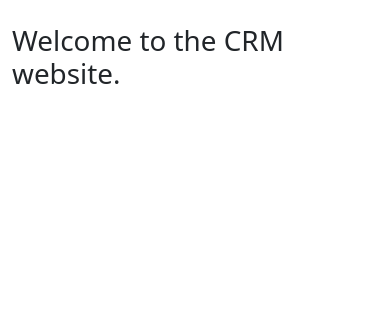
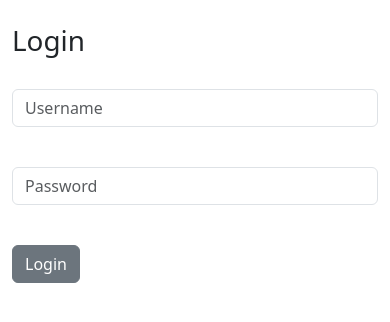
Before and after one commit to AflaxCade/Django-CRM, a Django app: page / in a window 390 px wide. Shown: the part 56-378 px from the top of the page. Run offline with Django 5.2, Linux system fonts and the light colour scheme.

Commit message:
added login functionality

```diff
--- a/website/templates/base.html
+++ b/website/templates/base.html
@@ -10,6 +10,14 @@
     {% include 'navbar.html' %}
     <div class="container">
         <br>
+        {% if messages %}
+            {% for message in messages %}
+            <div class="alert alert-warning alert-dismissible fade show" role="alert">
+              {{ message }}
+              <button type="button" class="btn-close" data-bs-dismiss="alert" aria-label="Close"></button>
+            </div>
+            {% endfor %}
+        {% endif %}
         {% block content %}
         {% endblock %}
     </div>
--- a/website/templates/home.html
+++ b/website/templates/home.html
@@ -1,5 +1,27 @@
 {% extends 'base.html' %}
 
 {% block content %}
-    <h1>Welcome to the CRM website.</h1>
+    <div class="col-md-6 offset-md-3">
+        {% if user.is_authenticated %}
+            <h1>Welcome User</h1>
+        {% else %}
+        <h1>Login</h1>
+        <br>
+        <form method="POST" action=" {% url 'home' %}">
+            {% csrf_token %}
+
+            <form>
+                <div class="mb-3">
+                  <input type="text" class="form-control" name="username" placeholder="Username" required>
+                </div>
+                <br>
+                <div class="mb-3">
+                  <input type="password" class="form-control" name="password" placeholder="Password" required>
+                </div>
+                <br>
+                <button type="submit" class="btn btn-secondary">Login</button>
+              </form>
+        </form>
+        {% endif %}
+    </div>
 {% endblock %}
--- a/website/urls.py
+++ b/website/urls.py
@@ -3,5 +3,7 @@ from django.urls import path
 from . import views
 
 urlpatterns = [
-    path('', views.home, name='home')
+    path('', views.home, name='home'),
+    # path('login/', views.login_user, name='login'),
+    # path('logout/', views.logout_user, name='logout'),
 ]
--- a/website/views.py
+++ b/website/views.py
@@ -1,6 +1,31 @@
-from django.shortcuts import render
+from django.shortcuts import render, redirect
+from django.contrib.auth import authenticate, login, logout
+from django.contrib import messages
 
 # Create your views here.
 
 def home(request):
-    return render(request, 'home.html', {})
+
+    # check to see if the user is logged in
+
+    if request.method == 'POST':
+        username = request.POST['username']
+        password = request.POST['password']
+        # authenticate the user
+        user = authenticate(request, username=username, password=password)
+        if user:
+            login(request, user)
+            # messages.success(request, f'Welcome {username}!')
+            messages.success(request, 'You have successfully logged in!')
+            return redirect('home')
+        else:
+            messages.error(request, 'Invalid username or password')
+            return redirect('home')
+
+    else:
+        return render(request, 'home.html', {})
+
+
+
+def logout_user(request):
+    pass
```
Also changed, not shown: db.sqlite3.
